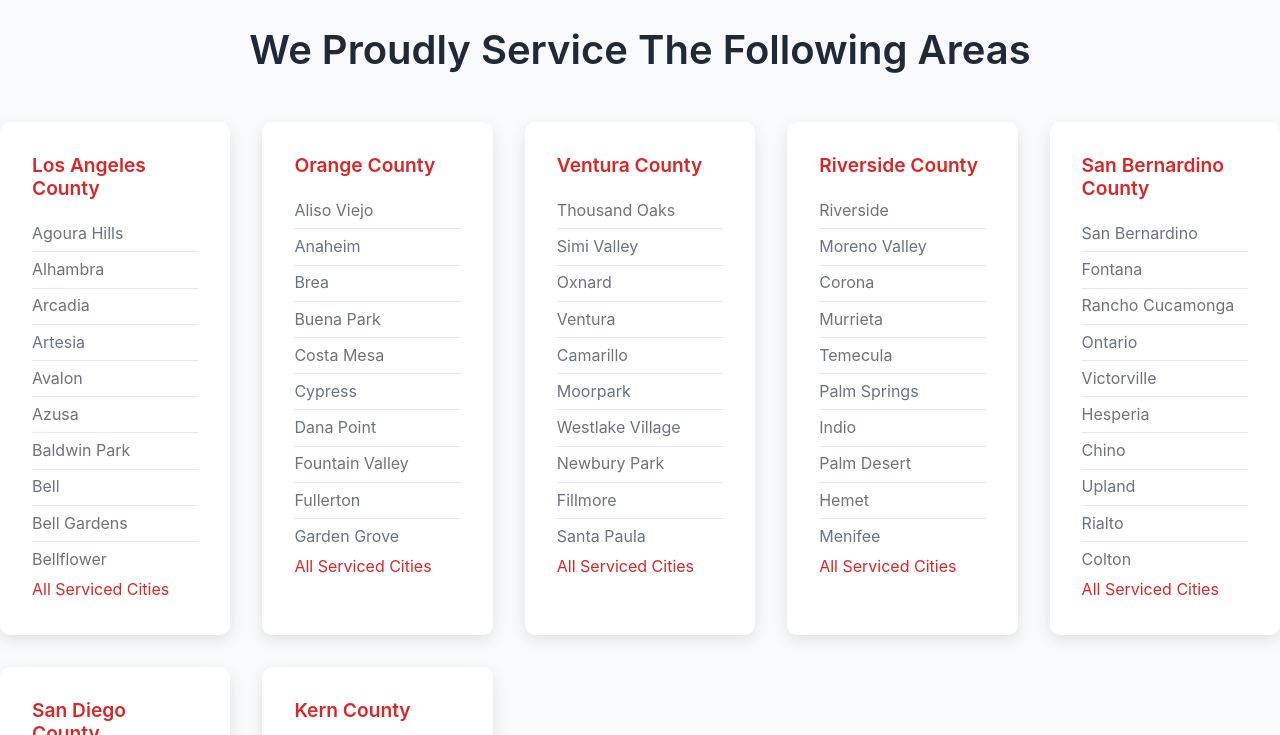
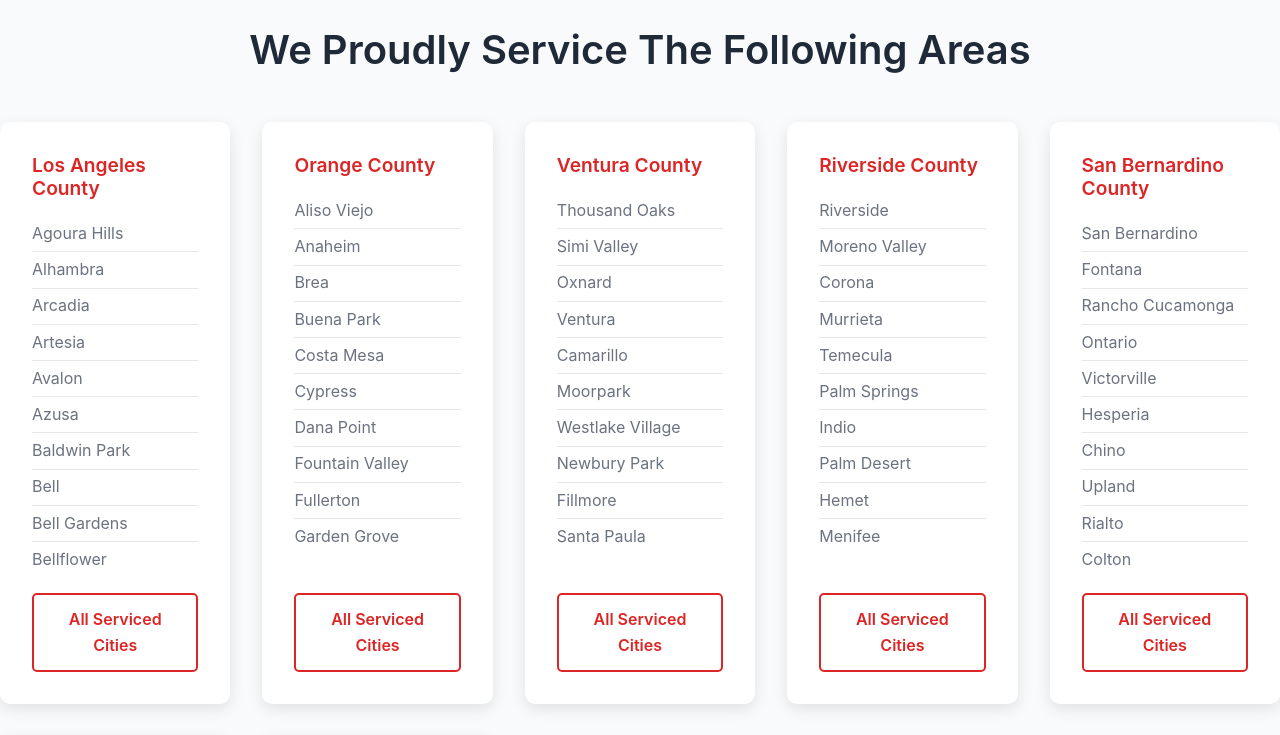
Before and after one commit to ventura-coast-web-design/cutting-edge-concrete-cutting, an Eleventy site: page src/index.njk in a window 1280 px wide. Shown: the part 4420-5155 px from the top of the page. Built offline with nearby package versions, Linux system fonts and the light colour scheme; Eleventy itself is replaced by a stand-in of ours; files that its build step writes are made by us from their sources.

Commit message:
added button stylign for service areas cards

```diff
--- a/src/scss/_home.scss
+++ b/src/scss/_home.scss
@@ -611,6 +611,8 @@
       border-radius: 10px;
       box-shadow: 0 5px 15px rgba(0,0,0,0.1);
       transition: transform 0.3s ease, box-shadow 0.3s ease;
+      display: flex;
+      flex-direction: column;
 
       &:hover {
         transform: translateY(-5px);
@@ -636,6 +638,8 @@
       ul {
         list-style: none;
         padding: 0;
+        flex-grow: 1;
+        margin-bottom: 1rem;
 
         li {
           padding: 0.3rem 0;
@@ -657,6 +661,27 @@
           }
         }
       }
+
+      .btn {
+        display: block;
+        text-align: center;
+        background: transparent;
+        color: $red-accent;
+        border: 2px solid $red-accent;
+        padding: 0.75rem 1.5rem;
+        border-radius: 5px;
+        text-decoration: none;
+        font-weight: 600;
+        transition: all 0.3s ease;
+        margin-top: auto;
+
+        &:hover {
+          background: $red-accent;
+          color: $background-color;
+          transform: translateY(-2px);
+          box-shadow: 0 4px 12px rgba(220, 38, 38, 0.3);
+        }
+      }
     }
   }
 }
```
